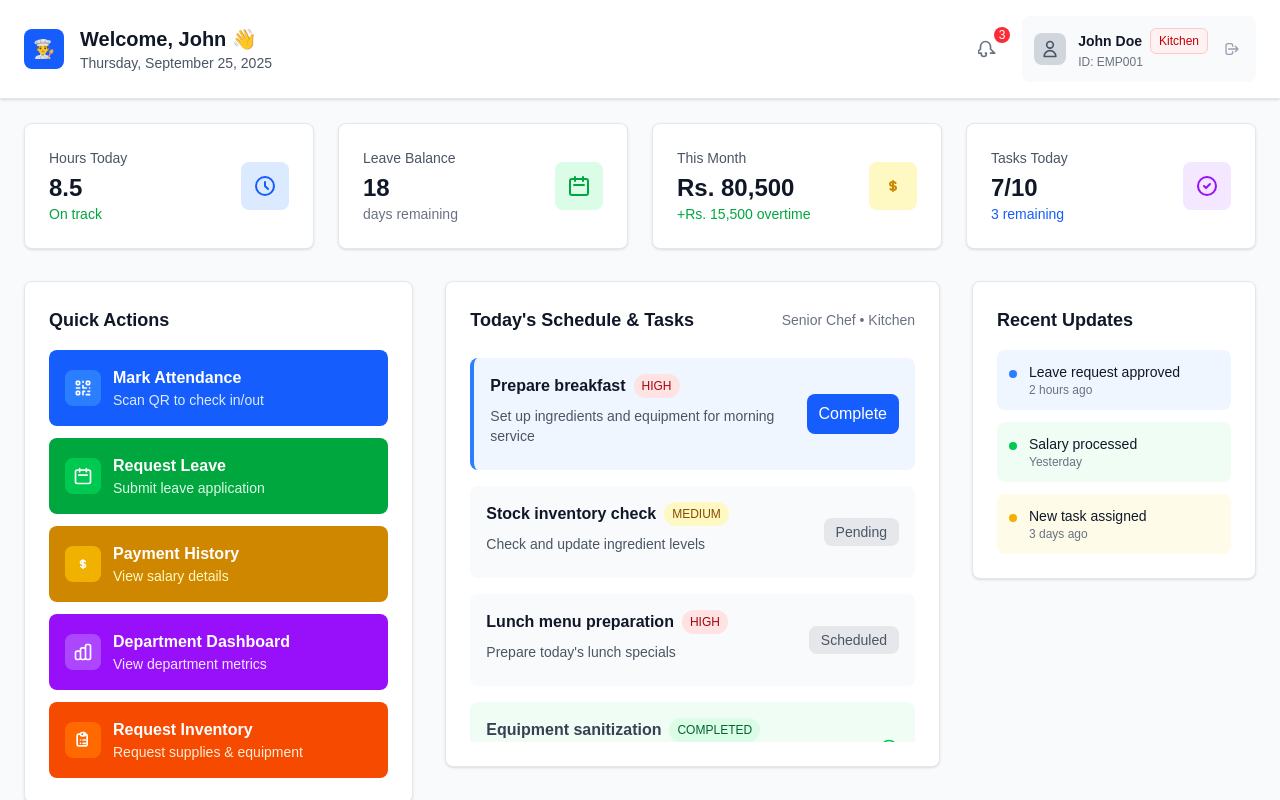
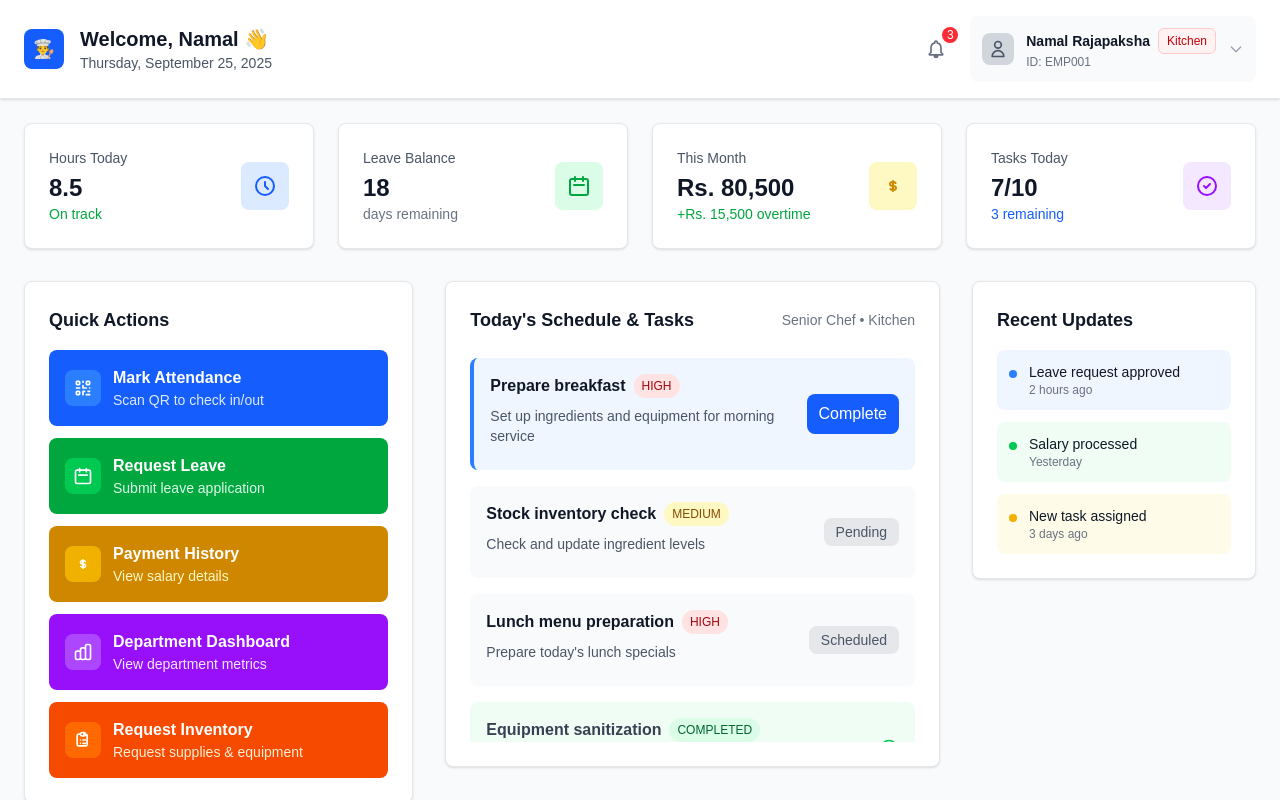
Before and after one commit to sankethabilas/Hotel-Management-System-BergHaus-Bangalore-, a Next.js app in the folder Frontend/: page /staff-dashboard in a window 1280 px wide. Built offline with nearby package versions, Linux system fonts and the light colour scheme.

Commit message:
add dropdown menu options, change password and log out

```diff
--- a/Frontend/src/app/staff-dashboard/page.tsx
+++ b/Frontend/src/app/staff-dashboard/page.tsx
@@ -83,7 +83,7 @@ const QrCodeIcon = ({ className }: { className: string }) => (
 
 const BellIcon = ({ className }: { className: string }) => (
   <svg className={className} fill="none" viewBox="0 0 24 24" stroke="currentColor">
-    <path strokeLinecap="round" strokeLinejoin="round" strokeWidth={2} d="M15 17h5l-5-5V9a6 6 0 10-12 0v3l-5 5h5m7 0v1a3 3 0 11-6 0v-1m6 0H9" />
+    <path strokeLinecap="round" strokeLinejoin="round" strokeWidth={2} d="M12 22c1.1 0 2-.9 2-2h-4c0 1.1.89 2 2 2zm6-6v-5c0-3.07-1.64-5.64-4.5-6.32V4c0-.83-.67-1.5-1.5-1.5s-1.5.67-1.5 1.5v.68C7.63 5.36 6 7.92 6 11v5l-2 2v1h16v-1l-2-2z" />
   </svg>
 );
 
@@ -117,21 +117,34 @@ const ClipboardListIcon = ({ className }: { className: string }) => (
   </svg>
 );
 
+const ChevronDownIcon = ({ className }: { className: string }) => (
+  <svg className={className} fill="none" viewBox="0 0 24 24" stroke="currentColor">
+    <path strokeLinecap="round" strokeLinejoin="round" strokeWidth={2} d="M19 9l-7 7-7-7" />
+  </svg>
+);
+
+const KeyIcon = ({ className }: { className: string }) => (
+  <svg className={className} fill="none" viewBox="0 0 24 24" stroke="currentColor">
+    <path strokeLinecap="round" strokeLinejoin="round" strokeWidth={2} d="M15 7a2 2 0 012 2m4 0a6 6 0 01-7.743 5.743L11 17H9v2H7v2H4a1 1 0 01-1-1v-2.586a1 1 0 01.293-.707l5.964-5.964A6 6 0 1121 9z" />
+  </svg>
+);
+
 export default function StaffDashboard() {
   const [staffData, setStaffData] = useState<Staff | null>(null);
   const [loading, setLoading] = useState(true);
+  const [isProfileDropdownOpen, setIsProfileDropdownOpen] = useState(false);
 
   useEffect(() => {
     // Mock staff data
     const mockStaff: Staff = {
       _id: '1',
       employeeId: 'EMP001',
-      fullName: 'John Doe',
+      fullName: 'Namal Rajapaksha',
       dob: '1990-05-15',
       gender: 'Male',
       nicPassport: '123456789V',
       phone: '+94771234567',
-      email: 'john.doe@berghaus.com',
+      email: 'Namal.rajapaksha@berghaus.com',
       address: '123 Main St, Bangalore',
       jobRole: 'Senior Chef',
       department: 'Kitchen',
@@ -240,13 +253,17 @@ export default function StaffDashboard() {
                 </button>
 
                 {/* Profile */}
-                <div className="flex items-center space-x-3 bg-gray-50 rounded-lg p-3">
+                <div className="relative">
+                  <button
+                    onClick={() => setIsProfileDropdownOpen(!isProfileDropdownOpen)}
+                    className="flex items-center space-x-3 bg-gray-50 rounded-lg p-3 hover:bg-gray-100 transition-colors w-full"
+                  >
                     <div className="h-8 w-8 rounded-lg bg-gray-300 flex items-center justify-center">
                       <svg className="h-5 w-5 text-gray-600" fill="none" viewBox="0 0 24 24" stroke="currentColor">
                         <path strokeLinecap="round" strokeLinejoin="round" strokeWidth={2} d="M16 7a4 4 0 11-8 0 4 4 0 018 0zM12 14a7 7 0 00-7 7h14a7 7 0 00-7-7z" />
                       </svg>
                     </div>
-                  <div className="text-left">
+                    <div className="text-left flex-1">
                       <div className="flex items-center space-x-2">
                         <p className="text-sm font-semibold text-gray-900">{staffData.fullName}</p>
                         <span className={`inline-flex items-center px-2 py-1 rounded-md text-xs font-medium border ${getDepartmentColor(staffData.department)}`}>
@@ -255,9 +272,45 @@ export default function StaffDashboard() {
                       </div>
                       <p className="text-xs text-gray-500">ID: {staffData.employeeId}</p>
                     </div>
-                  <button className="p-1 hover:bg-gray-200 rounded transition-colors">
-                    <LogoutIcon className="h-4 w-4 text-gray-400" />
+                    <ChevronDownIcon className={`h-4 w-4 text-gray-400 transition-transform duration-200 ${isProfileDropdownOpen ? 'rotate-180' : ''}`} />
                   </button>
+
+                  {/* Dropdown Menu */}
+                  {isProfileDropdownOpen && (
+                    <div className="absolute right-0 mt-2 w-56 bg-white rounded-lg shadow-lg border border-gray-200 py-2 z-50">
+                      <button
+                        onClick={() => {
+                          setIsProfileDropdownOpen(false);
+                          // Add change password logic here
+                          console.log('Change password clicked');
+                        }}
+                        className="flex items-center space-x-3 w-full px-4 py-3 text-left hover:bg-gray-50 transition-colors"
+                      >
+                        <KeyIcon className="h-5 w-5 text-gray-500" />
+                        <div>
+                          <p className="text-sm font-medium text-gray-900">Change Password</p>
+                          <p className="text-xs text-gray-500">Update your account password</p>
+                        </div>
+                      </button>
+
+                      <div className="border-t border-gray-100 my-1"></div>
+
+                      <button
+                        onClick={() => {
+                          setIsProfileDropdownOpen(false);
+                          // Add logout logic here
+                          console.log('Logout clicked');
+                        }}
+                        className="flex items-center space-x-3 w-full px-4 py-3 text-left hover:bg-red-50 transition-colors group"
+                      >
+                        <LogoutIcon className="h-5 w-5 text-gray-500 group-hover:text-red-500" />
+                        <div>
+                          <p className="text-sm font-medium text-gray-900 group-hover:text-red-700">Log Out</p>
+                          <p className="text-xs text-gray-500 group-hover:text-red-500">Sign out of your account</p>
+                        </div>
+                      </button>
+                    </div>
+                  )}
                 </div>
               </div>
             </div>
```
Lines whose indentation alone changed are shown as unchanged.
